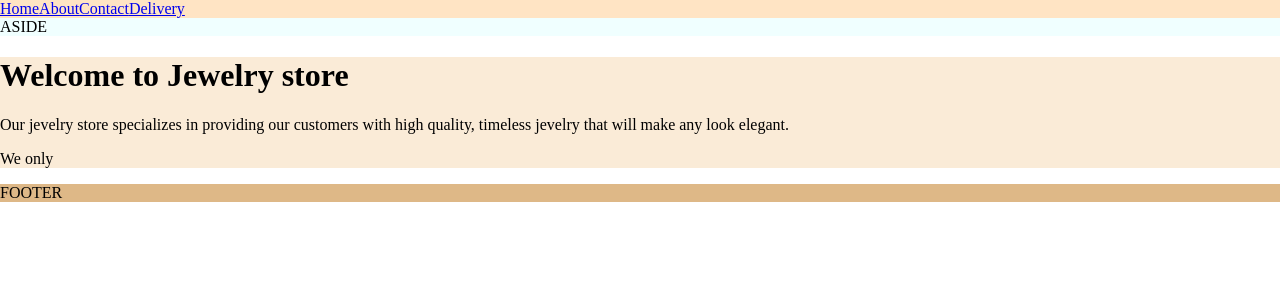
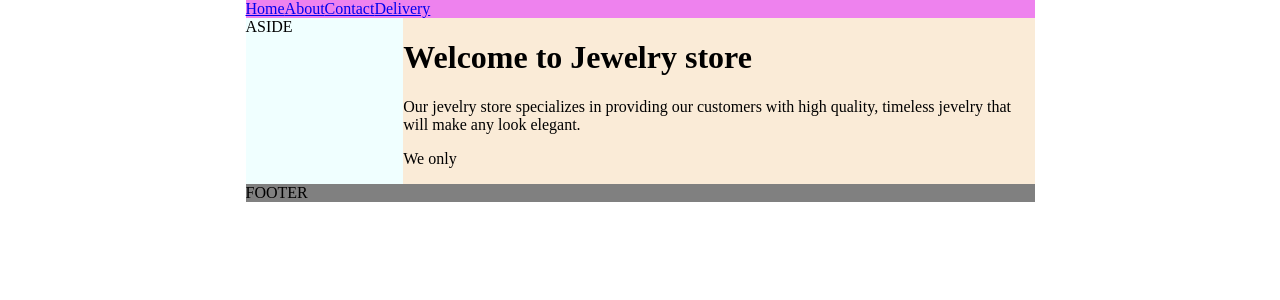
Before and after one commit to keneshova/diploma, a React (Vite) app: page / in a window 1280 px wide. Shown: the top 300 px of the page. Built offline with nearby package versions, Linux system fonts and the light colour scheme.

Commit message:
changed location of the Layouts

```diff
--- a/src/componets/Layout/Layout.css
+++ b/src/componets/Layout/Layout.css
@@ -1,12 +1,24 @@
+.Layout{
+  max-width: 789px;
+  margin: 0 auto;
+  display: flex;
+  flex-wrap: wrap;
+}
 .Layout header {
-  background-color: bisque;
+  flex-basis: 100%;
+  flex-grow: 0;
+  flex-shrink: 0;
+  background-color:violet;
 }
 .Layout aside{
+  flex: 20% 0 0 ;
   background-color: azure;
 }
 .Layout main{
+  flex: 80% 1 1;
   background-color: antiquewhite;
 }
 .Layout footer{
-  background-color: burlywood;
+  flex: 100% 0 0 ;
+  background-color: grey;
 }
```
